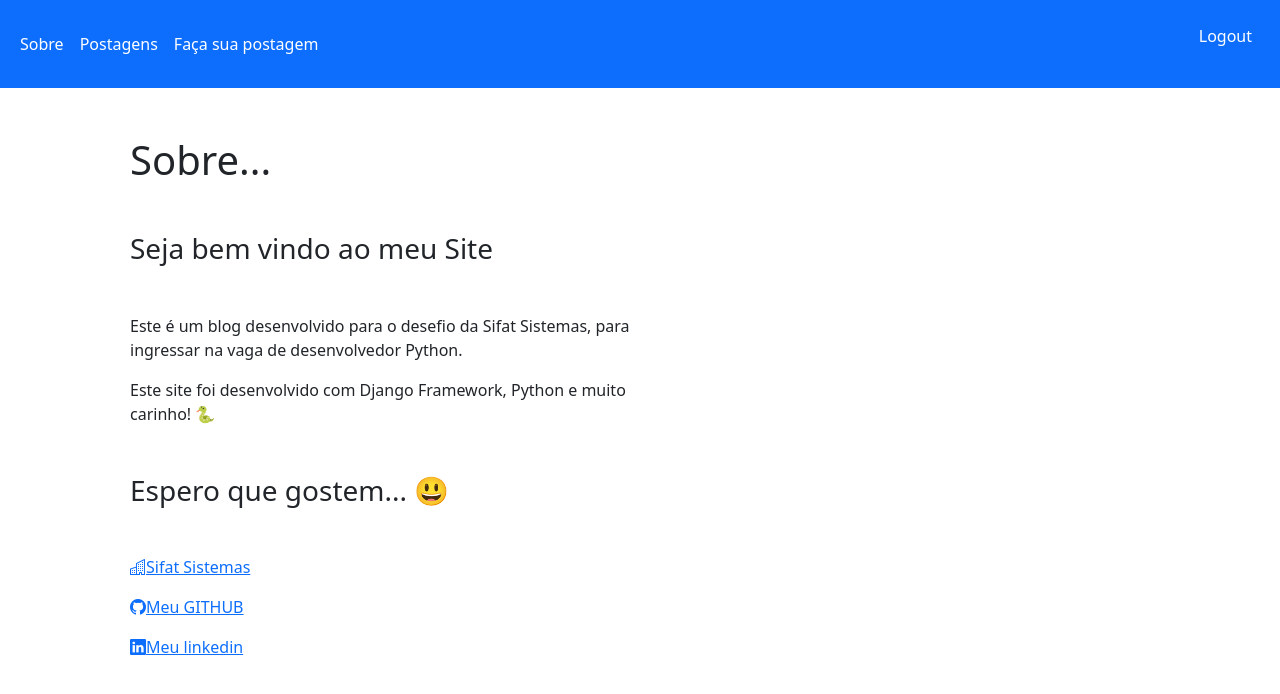
After one commit to VictorCastroBR/Blog, a Django app: page /about/ in a window 1280 px wide. The commit adds this page. Shown: the top 694 px of the page. Run offline with Django 4.2, Linux system fonts and the light colour scheme; the visitor is signed in with stand-in values (Sample User, id 1).

Commit message:
Added about page

```diff
--- /dev/null
+++ b/post/templates/post/about.html
@@ -0,0 +1,26 @@
+{% extends 'post/base.html' %}
+
+{% block title %} About {% endblock %}
+
+{% block content %}
+
+    <div class="container ">
+        <h1 class="m-5">Sobre...</h1>
+
+        <h3 class="m-5">Seja bem vindo ao meu Site</h3>
+        <div class="w-50 class m-5">
+            <p>Este é um blog desenvolvido para o desefio da Sifat Sistemas, para ingressar na vaga de desenvolvedor Python.</p>
+            <p>Este site foi desenvolvido com Django Framework, Python e muito carinho! 🐍</p>
+        </div>
+        <h3 class="m-5">Espero que gostem... 😃</h3>
+
+        <div class="m-5">
+            <a href="https://sifat.com.br/"><p><i class="bi bi-building"></i>Sifat Sistemas</p></a>
+            <a href="https://github.com/VictorCastroBR"><p><i class="bi bi-github"></i>Meu GITHUB</p></a>
+            <a href="https://www.linkedin.com/in/victor-castro-930b7b1a4//"><p><i class="bi bi-linkedin"></i>Meu linkedin</p></a>
+
+
+        </div>
+
+    </div>
+{% endblock %}
--- a/post/templates/post/base.html
+++ b/post/templates/post/base.html
@@ -16,7 +16,7 @@
               <div class="collapse navbar-collapse" id="navbarText">
                 <ul class="navbar-nav me-auto mb-2 mb-lg-0">
                   <li class="nav-item">
-                    <a class="nav-link active text-white" aria-current="page" href="#">Sobre</a>
+                    <a class="nav-link active text-white" aria-current="page" href="/about/">Sobre</a>
                   </li>
                   <li class="nav-item">
                     <a class="nav-link active text-white" aria-current="page" href="/post/">Postagens</a>
--- a/post/views.py
+++ b/post/views.py
@@ -35,7 +35,11 @@ def login_auth(request):
 
 def logout_user(request):
     logout(request)
+
     return redirect ('/post/')
+@login_required(login_url='/login/')
+def about(request):
+    return render(request, 'post/about.html')
 
 #Página principal
 @login_required(login_url='/login/')
--- a/project/local_settings.py
+++ b/project/local_settings.py
@@ -24,7 +24,7 @@ BASE_DIR = Path(__file__).resolve().parent.parent
 SECRET_KEY = 'django-insecure-#q%!r7-rpvyqqe=^6hd1q+ncz45z^f@o#b^^gclk)soo5gpe%v'
 
 # SECURITY WARNING: don't run with debug turned on in production!
-DEBUG = False
+DEBUG = True
 
 ALLOWED_HOSTS = ['https://blog-sifat.herokuapp.com/', '127.0.0.1']
 
--- a/project/settings.py
+++ b/project/settings.py
@@ -26,7 +26,7 @@ BASE_DIR = Path(__file__).resolve().parent.parent
 SECRET_KEY = 'django-insecure-#q%!r7-rpvyqqe=^6hd1q+ncz45z^f@o#b^^gclk)soo5gpe%v'
 
 # SECURITY WARNING: don't run with debug turned on in production!
-DEBUG = False
+DEBUG = True
 
 ALLOWED_HOSTS = ['blog-sifat.herokuapp.com']
 
--- a/project/urls.py
+++ b/project/urls.py
@@ -21,6 +21,7 @@ from post import views
 
 urlpatterns = [
     path('admin/', admin.site.urls),
+    path('about/', views.about),
     path('login/', views.login_user),
     path('login/auth/', views.login_auth),
     path('logout/', views.logout_user),
```
Also changed, not shown: post/templates/post/posts_detail.html (deleted, +0 -19 lines), 1 other file.
